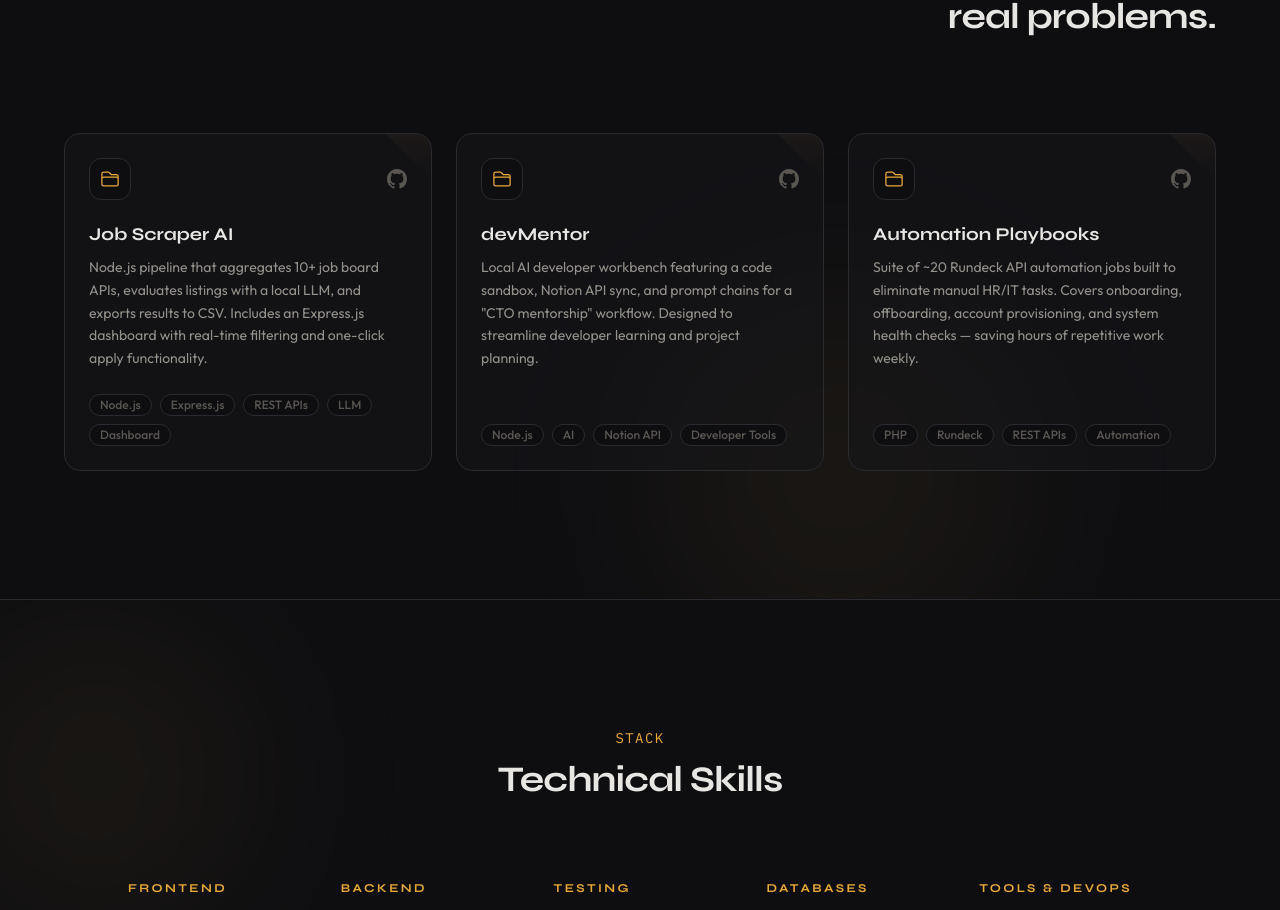
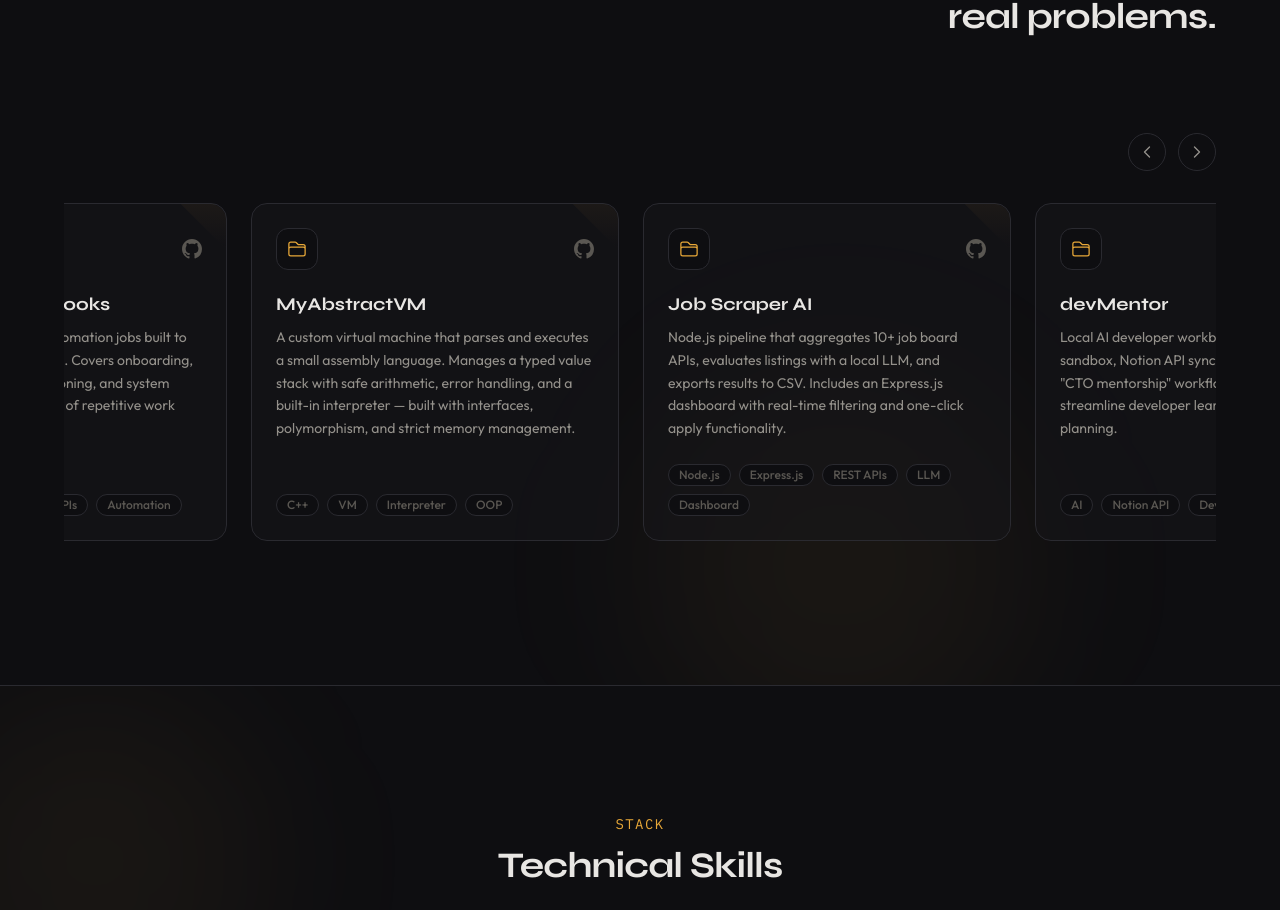
Before and after one commit to Alessandro-git-hub/portfolio, a Vue app: page / in a window 1280 px wide. Shown: the part 3195-4105 px from the top of the page. Built offline with nearby package versions, Linux system fonts and the light colour scheme.

Commit message:
feat: enhance ProjectsSection with carousel functionality and new project entry

```diff
--- a/src/components/ProjectsSection.vue
+++ b/src/components/ProjectsSection.vue
@@ -1,4 +1,6 @@
 <script setup lang="ts">
+import { ref, onMounted, nextTick } from 'vue'
+
 interface Project {
   title: string
   description: string
@@ -19,7 +21,7 @@ const projects: Project[] = [
     title: 'devMentor',
     description:
       'Local AI developer workbench featuring a code sandbox, Notion API sync, and prompt chains for a "CTO mentorship" workflow. Designed to streamline developer learning and project planning.',
-    tags: ['Node.js', 'AI', 'Notion API', 'Developer Tools'],
+    tags: ['AI', 'Notion API', 'Developer Tools'],
     github: 'https://github.com/Alessandro-git-hub/devMentor',
   },
   {
@@ -29,7 +31,60 @@ const projects: Project[] = [
     tags: ['PHP', 'Rundeck', 'REST APIs', 'Automation'],
     github: 'https://github.com/Alessandro-git-hub',
   },
+  {
+    title: 'MyAbstractVM',
+    description:
+      'A custom virtual machine that parses and executes a small assembly language. Manages a typed value stack with safe arithmetic, error handling, and a built-in interpreter — built with interfaces, polymorphism, and strict memory management.',
+    tags: ['C++', 'VM', 'Interpreter', 'OOP'],
+    github: 'https://github.com/Alessandro-git-hub/cpp_my-abstract-vm',
+  },
 ]
+
+// Triple the cards: [set1 | set2 (center) | set3] for seamless infinite loop
+const repeatedProjects = [...projects, ...projects, ...projects]
+
+const track = ref<HTMLElement | null>(null)
+
+function getCardStep(): number {
+  if (!track.value) return 0
+  const card = track.value.querySelector('.carousel-card') as HTMLElement
+  if (!card) return 0
+  return card.offsetWidth + 24 // gap-6
+}
+
+onMounted(async () => {
+  await nextTick()
+  if (track.value) {
+    // Start at the middle set (no animation)
+    track.value.scrollLeft = getCardStep() * projects.length
+  }
+})
+
+function scroll(direction: 'prev' | 'next') {
+  if (!track.value) return
+  const step = getCardStep()
+  track.value.scrollBy({
+    left: direction === 'next' ? step : -step,
+    behavior: 'smooth',
+  })
+}
+
+function handleScrollEnd() {
+  if (!track.value) return
+  const step = getCardStep()
+  if (step === 0) return
+  const setLen = projects.length
+  const logicalIndex = Math.round(track.value.scrollLeft / step)
+
+  // If we've drifted into the first or third set, silently jump to equivalent position in center set
+  if (logicalIndex < setLen || logicalIndex >= 2 * setLen) {
+    const centerIndex = ((logicalIndex % setLen) + setLen) % setLen + setLen
+    track.value.style.scrollBehavior = 'auto'
+    track.value.scrollLeft = centerIndex * step
+    track.value.offsetHeight // force reflow before re-enabling smooth
+    track.value.style.scrollBehavior = ''
+  }
+}
 </script>
 
 <template>
@@ -56,19 +111,43 @@ const projects: Project[] = [
         </h2>
       </div>
 
-      <div class="grid gap-6 md:grid-cols-3">
+      <!-- Carousel navigation -->
+      <div class="mb-8 flex items-center justify-end gap-3">
+        <button
+          @click="scroll('prev')"
+          aria-label="Previous projects"
+          class="rounded-full border border-border p-2.5 text-text-muted transition-all duration-300 hover:border-accent hover:text-accent hover:shadow-[0_0_20px_rgba(232,168,56,0.15)]"
+        >
+          <svg class="h-4 w-4" fill="none" viewBox="0 0 24 24" stroke="currentColor" stroke-width="2">
+            <path stroke-linecap="round" stroke-linejoin="round" d="M15.75 19.5L8.25 12l7.5-7.5" />
+          </svg>
+        </button>
+        <button
+          @click="scroll('next')"
+          aria-label="Next projects"
+          class="rounded-full border border-border p-2.5 text-text-muted transition-all duration-300 hover:border-accent hover:text-accent hover:shadow-[0_0_20px_rgba(232,168,56,0.15)]"
+        >
+          <svg class="h-4 w-4" fill="none" viewBox="0 0 24 24" stroke="currentColor" stroke-width="2">
+            <path stroke-linecap="round" stroke-linejoin="round" d="M8.25 4.5l7.5 7.5-7.5 7.5" />
+          </svg>
+        </button>
+      </div>
+
+      <!-- Scrollable track -->
+      <div
+        ref="track"
+        class="carousel-track flex gap-6 overflow-x-auto scroll-smooth snap-x snap-mandatory pb-4"
+        @scrollend="handleScrollEnd"
+      >
         <component
           :is="project.github ? 'a' : 'article'"
-          v-for="(project, index) in projects"
-          :key="project.title"
-          v-motion
-          :initial="{ opacity: 0, y: 30 }"
-          :visibleOnce="{ opacity: 1, y: 0, transition: { delay: index * 100 } }"
+          v-for="(project, idx) in repeatedProjects"
+          :key="idx"
           :href="project.github || undefined"
           :target="project.github ? '_blank' : undefined"
           :rel="project.github ? 'noopener noreferrer' : undefined"
-          class="group relative flex flex-col rounded-2xl border border-border bg-surface-raised/50 p-6 transition-all duration-300 hover:border-accent/30 hover:shadow-[0_0_40px_rgba(232,168,56,0.06)]"
-          :class="[index === 1 ? 'md:-translate-y-6' : '', project.github ? 'cursor-pointer' : '']"
+          class="carousel-card group relative flex w-[85vw] flex-shrink-0 flex-col snap-start rounded-2xl border border-border bg-surface-raised/50 p-6 transition-all duration-300 hover:border-accent/30 hover:shadow-[0_0_40px_rgba(232,168,56,0.06)] md:w-[calc((100%-48px)/3)]"
+          :class="[project.github ? 'cursor-pointer' : '']"
         >
           <!-- Top row -->
           <div class="mb-5 flex items-center justify-between">
@@ -131,3 +210,13 @@ const projects: Project[] = [
     </div>
   </section>
 </template>
+
+<style scoped>
+.carousel-track::-webkit-scrollbar {
+  display: none;
+}
+.carousel-track {
+  -ms-overflow-style: none;
+  scrollbar-width: none;
+}
+</style>
```
